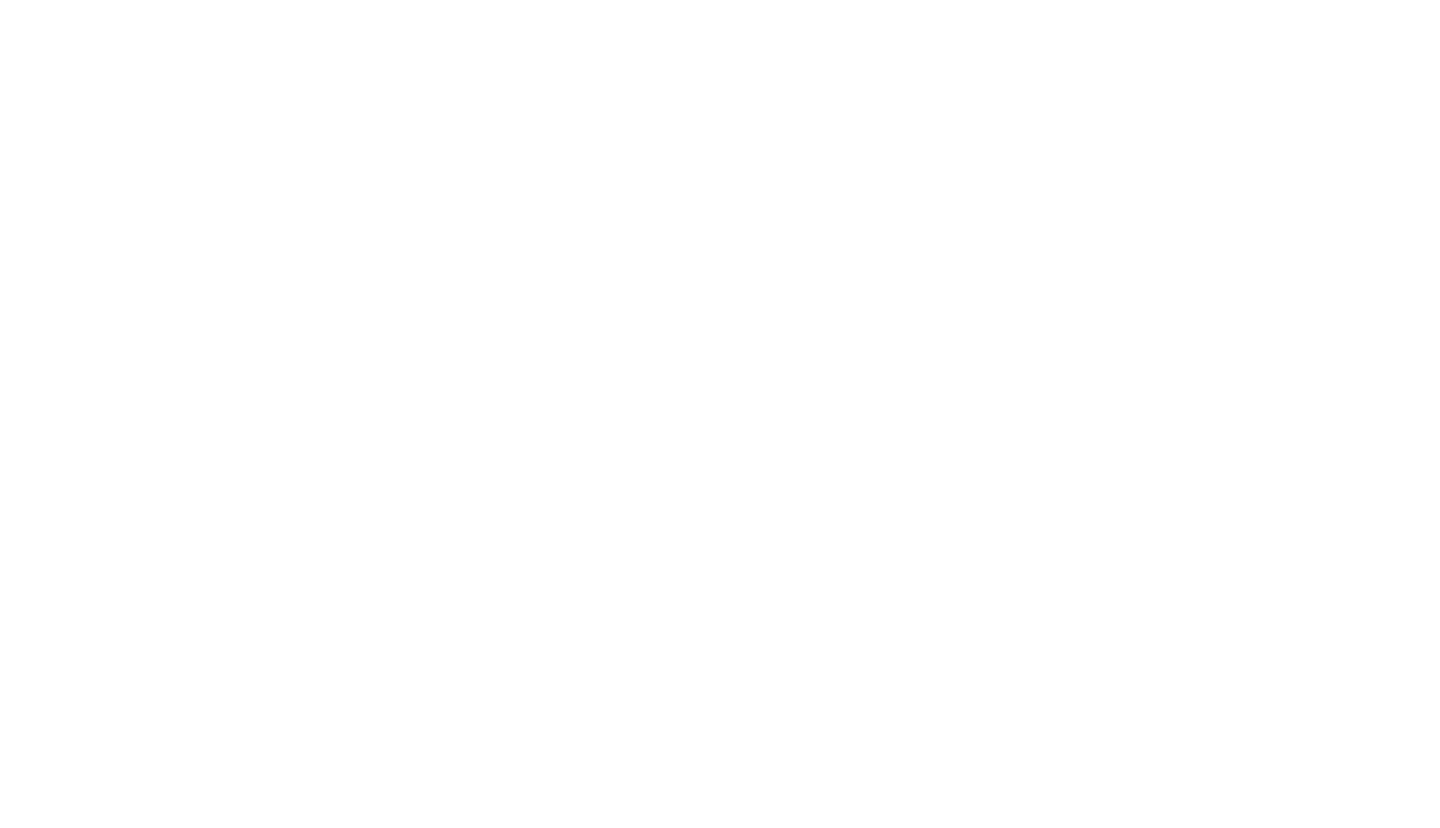
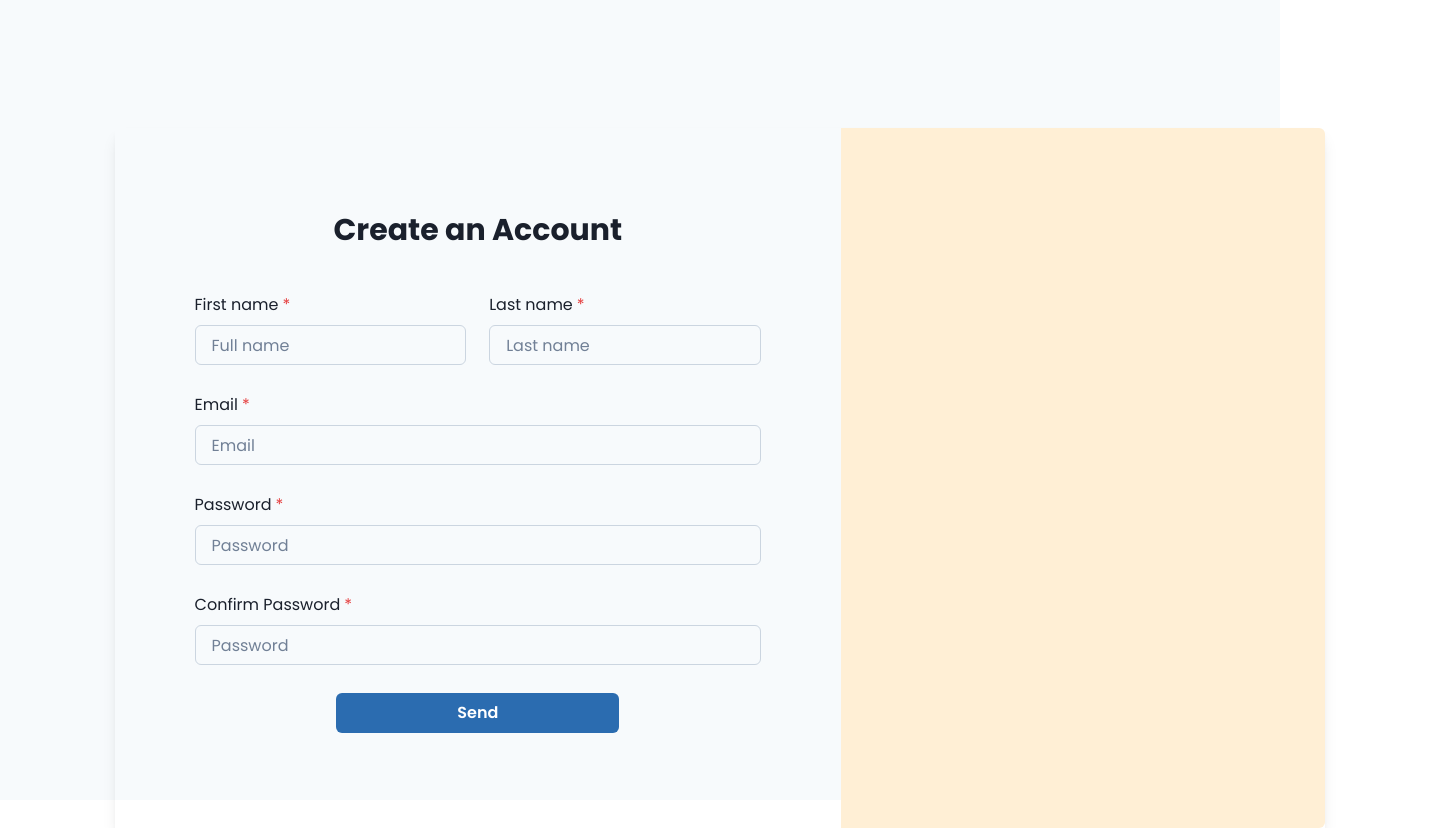
Before and after one commit to NZUI/expectin, a React (Create React App) app: page /signup in a window 1280 px wide. Before the commit this address had no page. Shown: the whole page, 1440 px wide, since content can reach past the window. Before the commit the page ends 800 px from the top, so only its background shows below. Built offline with nearby package versions, Linux system fonts and the light colour scheme.

Commit message:
complete signup form layout

```diff
--- a/src/App.tsx
+++ b/src/App.tsx
@@ -2,12 +2,14 @@ import React from 'react';
 import { Routes, Route } from 'react-router-dom';
 
 import Home from './pages/home';
+import Signup from './pages/signup';
 
 function App() {
   return (
     // <React.Suspense fallback={<Loading />}>
     <Routes>
       <Route path='/' element={<Home />} />
+      <Route path='/signup' element={<Signup />} />
     </Routes>
     // </React.Suspense>
   );
--- a/src/components/header/header.tsx
+++ b/src/components/header/header.tsx
@@ -5,6 +5,7 @@ import {
 	DrawerCloseButton, VStack,
 } from '@chakra-ui/react';
 import { FiMenu } from 'react-icons/fi';
+import { Link } from 'react-router-dom';
 
 const Header = () => {
 	const [isSmallScreen] = useMediaQuery('(max-width: 768px)');
@@ -35,16 +36,18 @@ const Header = () => {
 								<Text fontSize={'md'}>
 									<Text as={'span'} ml={20}>Login</Text>
 									<Text as={'span'} mx={2}>|</Text>
-									<Text as={'span'}>Sign Up</Text>
+									<Link to={'/signup'}>
+										<Text as={'span'}>Sign Up</Text>
+									</Link>
 								</Text>
 							</HStack>
 					}
 				</Stack>
-			</Container>
+			</Container >
 
 
 			{/* Mobile Drawer */}
-			<Drawer placement={'top'} onClose={onClose} isOpen={isOpen}>
+			< Drawer placement={'top'} onClose={onClose} isOpen={isOpen} >
 				<DrawerOverlay />
 				<DrawerContent>
 					<DrawerCloseButton />
@@ -63,8 +66,8 @@ const Header = () => {
 						</VStack>
 					</DrawerBody>
 				</DrawerContent>
-			</Drawer>
-		</Box>
+			</Drawer >
+		</Box >
 	)
 }
 
--- /dev/null
+++ b/src/pages/signup.tsx
@@ -0,0 +1,65 @@
+import {
+	Box, Grid, GridItem, Container, Text, Flex, FormControl, FormLabel,
+	Input, Button,
+} from '@chakra-ui/react';
+
+const Signup = () => {
+	return (
+		<Box bg={'gray.50'} h={'calc(100vh)'} pt={'10%'}>
+			<Container minW={['full', 'full', 'full', 'full', '8xl']}>
+				<Grid
+					mx={'7%'}
+					templateRows='repeat(1, 1fr)'
+					templateColumns='repeat(5, 1fr)'
+					h={'700px'}
+					boxShadow={'lg'}
+				>
+					<GridItem colSpan={3} roundedTopLeft={'md'} roundedBottomLeft={'md'}>
+						<Box
+							margin={'20'}
+						>
+							<Text
+								as={'h1'}
+								fontSize={['xl', 'xl', '2xl', '3xl']}
+								fontWeight={'bold'}
+								textAlign={'center'}
+								mb={'10'}
+							>
+								Create an Account
+							</Text>
+							<Flex flexDirection={['column', 'column', 'column', 'row']} justifyContent={'space-between'} mb={7}>
+								<FormControl isRequired w={['100%', '100%', '100%', '48%']}>
+									<FormLabel htmlFor='full-name' mb={2}>First name</FormLabel>
+									<Input id='full-name' placeholder='Full name' borderColor={'gray.300'} />
+								</FormControl>
+								<FormControl isRequired w={['100%', '100%', '100%', '48%']}>
+									<FormLabel htmlFor='last-name' mb={2}>Last name</FormLabel>
+									<Input id='last-name' placeholder='Last name' borderColor={'gray.300'} />
+								</FormControl>
+							</Flex>
+							<FormControl isRequired mt={['6', '6', '6', '0']} mb={7}>
+								<FormLabel htmlFor='email' mb={2}>Email</FormLabel>
+								<Input id='email' placeholder='Email' type='email' borderColor={'gray.300'} />
+							</FormControl>
+							<FormControl isRequired mt={['6', '6', '6', '0']} mb={7}>
+								<FormLabel htmlFor='email' mb={2}>Password</FormLabel>
+								<Input placeholder='Password' type='password' borderColor={'gray.300'} />
+							</FormControl>
+							<FormControl isRequired mt={['6', '6', '6', '0']} mb={7}>
+								<FormLabel htmlFor='email' mb={2}>Confirm Password</FormLabel>
+								<Input placeholder='Password' type='password' borderColor={'gray.300'} />
+							</FormControl>
+							<Button bg={'blue.600'} color={'white'} size='md' w={['full', 'full', 'full', 'full', '50%']} ml={['0', '0', '0', '0', '25%']}>
+								Send
+							</Button>
+						</Box>
+					</GridItem>
+					<GridItem colSpan={2} bg='papayawhip' roundedTopRight={'md'} roundedBottomRight={'md'}></GridItem>
+				</Grid>
+			</Container>
+
+		</Box>
+	)
+}
+
+export default Signup;
```
